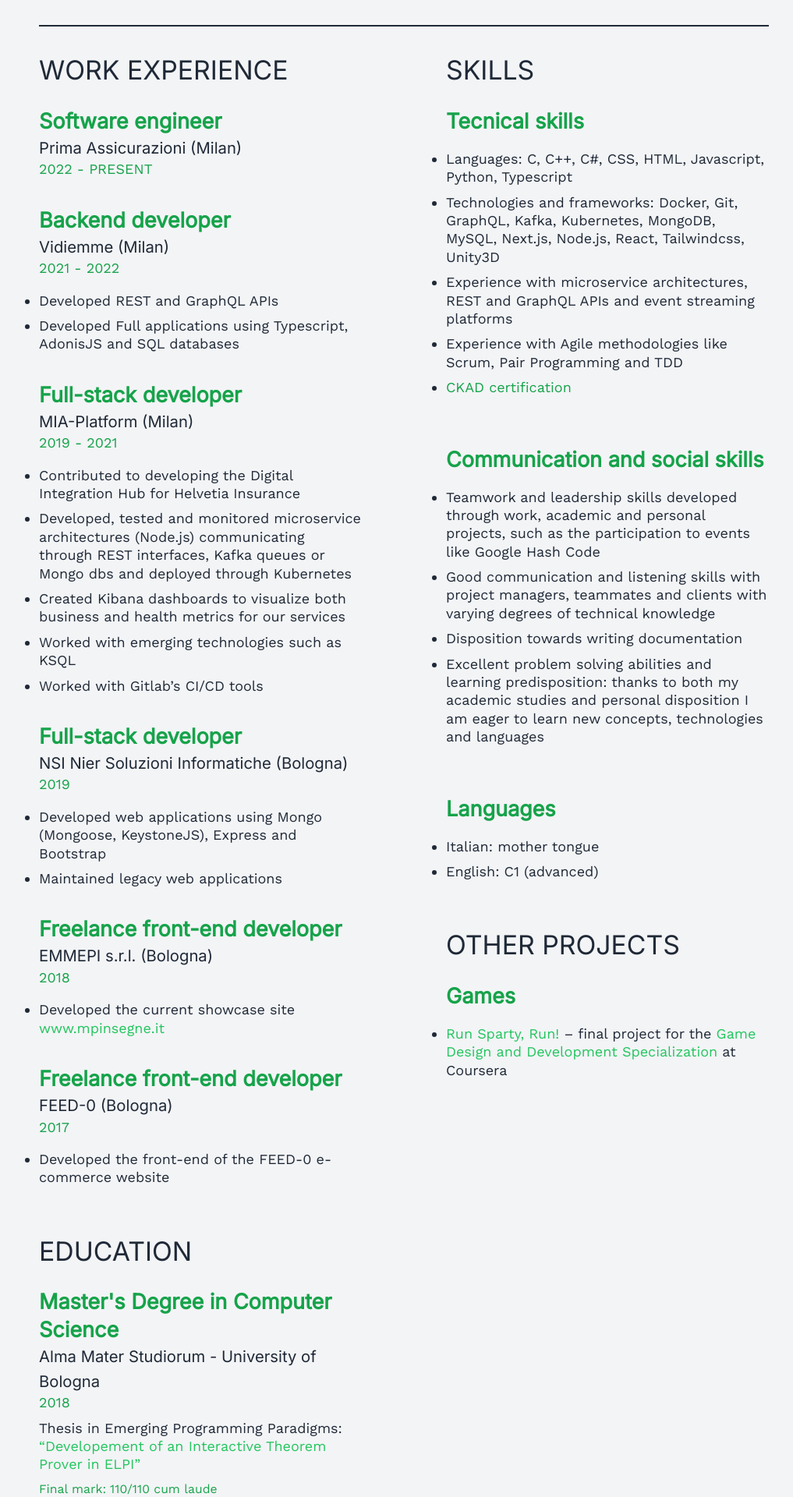
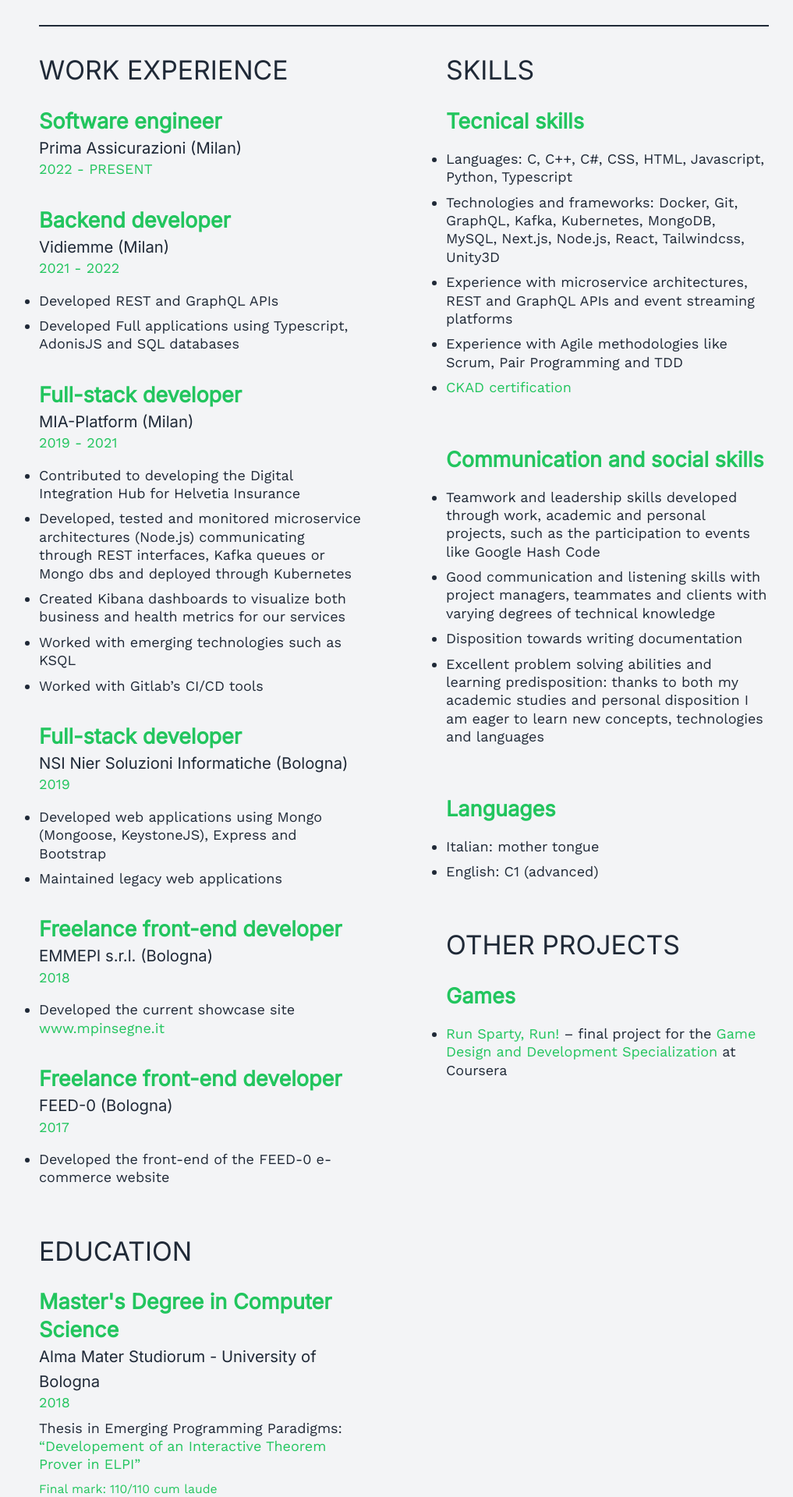
Before and after one commit to cpiemontese/cpiemontese.github.io, a Next.js app: page / in a window 1280 px wide. Shown: the part 180-2100 px from the top of the page at 78% size, without its empty margins (122-1139 px from the left). Built offline with nearby package versions, Linux system fonts and the light colour scheme.

Commit message:
🐛 fix: wrong color for CV Elements

```diff
--- a/components/cv-element.js
+++ b/components/cv-element.js
@@ -2,9 +2,9 @@ export default function CVElement({ className, lang, title, subtitle, period, li
   return (
     <div className={className}>
       <div className="mb-2">
-        <h3 className="text-2xl font-bold text-green-600 dark:text-green-500">{title}</h3>
+        <h3 className="text-2xl font-bold text-green-500 dark:text-green-400">{title}</h3>
         {subtitle && <h4 className="text-lg">{subtitle}</h4>}
-        {period && <p className="text-md uppercase text-green-600 dark:text-green-500">{period}</p>}
+        {period && <p className="text-md uppercase text-green-500 dark:text-green-400">{period}</p>}
       </div>
       {list && (
         <ul className="mt-4 list-disc list-outside">
@@ -16,7 +16,7 @@ export default function CVElement({ className, lang, title, subtitle, period, li
         </ul>
       )}
       {children !== undefined ? children : null}
-      {grade && <p className="mt-2 text-sm text-green-600 dark:text-green-500">{grade}</p>}
+      {grade && <p className="mt-2 text-sm text-green-500 dark:text-green-400">{grade}</p>}
     </div>
   )
 }
--- a/pages/index.jsx
+++ b/pages/index.jsx
@@ -197,7 +197,7 @@ export default function IndexPage () {
                   const techsAndFrameworks =
                     'Docker, Git, GraphQL, Kafka, Kubernetes, MongoDB, MySQL, Next.js, Node.js, React, Tailwindcss, Unity3D'
                   const ckadCredlyLink = 'https://www.credly.com/badges/9a267086-bd53-408e-b0c5-e9ce6d79dafb/public_url'
-                  const linkClass = 'text-green-600 dark:text-green-500'
+                  const linkClass = 'text-green-500 dark:text-green-400'
 
                   return [
                     {
```
